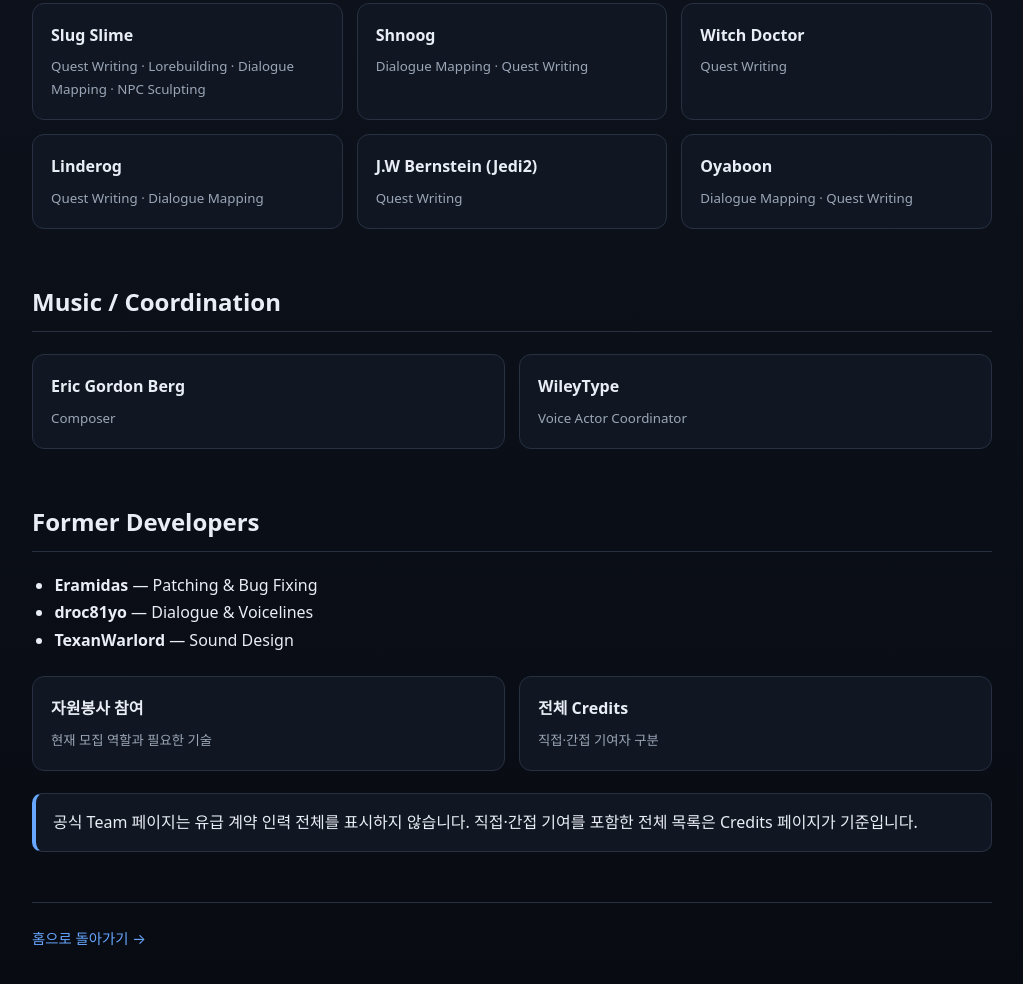
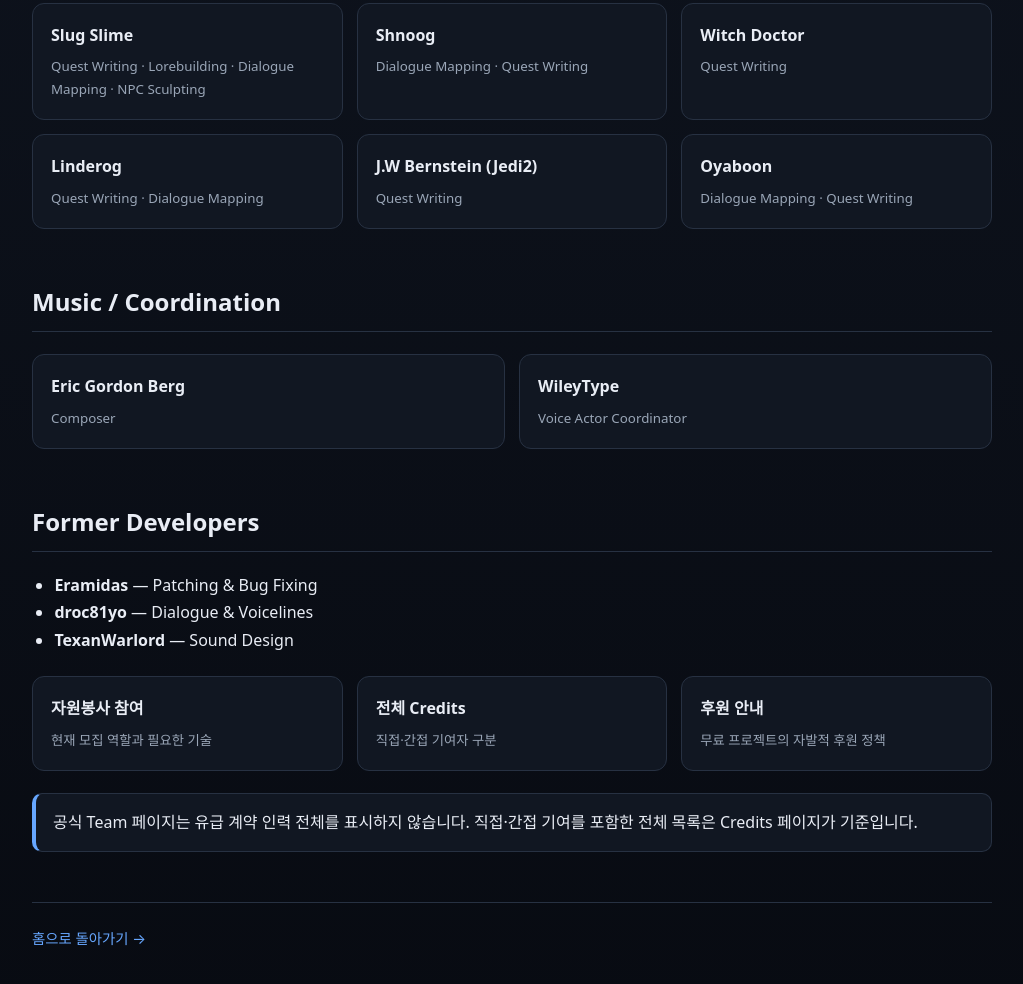
Before and after one commit to munument1/-KR-Starwars-Genesis, a plain HTML site: page the-team/index.html in a window 1280 px wide. Shown: the part 1072-2056 px from the top of the page, without its empty margins (128-1151 px from the left). Drawn offline with Linux system fonts and the light colour scheme.

Commit message:
Link donation information from team page

```diff
--- a/the-team/index.html
+++ b/the-team/index.html
@@ -18,4 +18,4 @@
 </div>
 <h2>Music / Coordination</h2><div class="grid"><div class="card"><strong>Eric Gordon Berg</strong><small>Composer</small></div><div class="card"><strong>WileyType</strong><small>Voice Actor Coordinator</small></div></div>
 <h2>Former Developers</h2><ul><li><strong>Eramidas</strong> — Patching & Bug Fixing</li><li><strong>droc81yo</strong> — Dialogue & Voicelines</li><li><strong>TexanWarlord</strong> — Sound Design</li></ul>
-<div class="grid"><a class="card" href="../volunteer/"><strong>자원봉사 참여</strong><small>현재 모집 역할과 필요한 기술</small></a><a class="card" href="../credits/"><strong>전체 Credits</strong><small>직접·간접 기여자 구분</small></a></div><div class="notice">공식 Team 페이지는 유급 계약 인력 전체를 표시하지 않습니다. 직접·간접 기여를 포함한 전체 목록은 Credits 페이지가 기준입니다.</div><div class="footer"><a href="../">홈으로 돌아가기 →</a></div></main><script src="../assets/site.js"></script></body></html>
+<div class="grid"><a class="card" href="../volunteer/"><strong>자원봉사 참여</strong><small>현재 모집 역할과 필요한 기술</small></a><a class="card" href="../credits/"><strong>전체 Credits</strong><small>직접·간접 기여자 구분</small></a><a class="card" href="../donate/"><strong>후원 안내</strong><small>무료 프로젝트의 자발적 후원 정책</small></a></div><div class="notice">공식 Team 페이지는 유급 계약 인력 전체를 표시하지 않습니다. 직접·간접 기여를 포함한 전체 목록은 Credits 페이지가 기준입니다.</div><div class="footer"><a href="../">홈으로 돌아가기 →</a></div></main><script src="../assets/site.js"></script></body></html>
```
